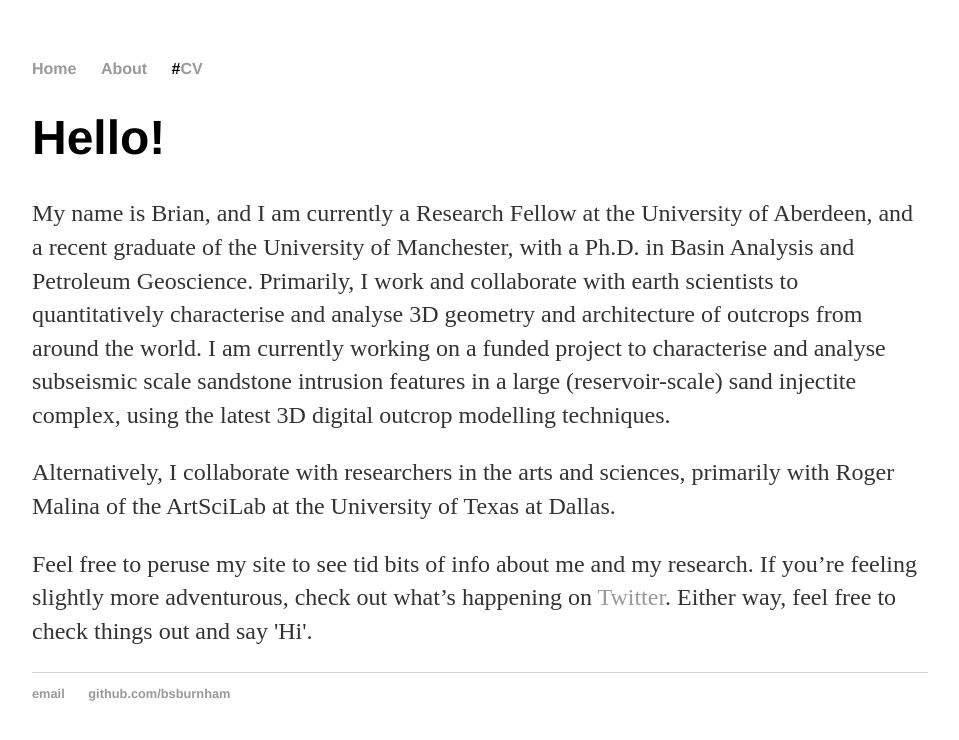
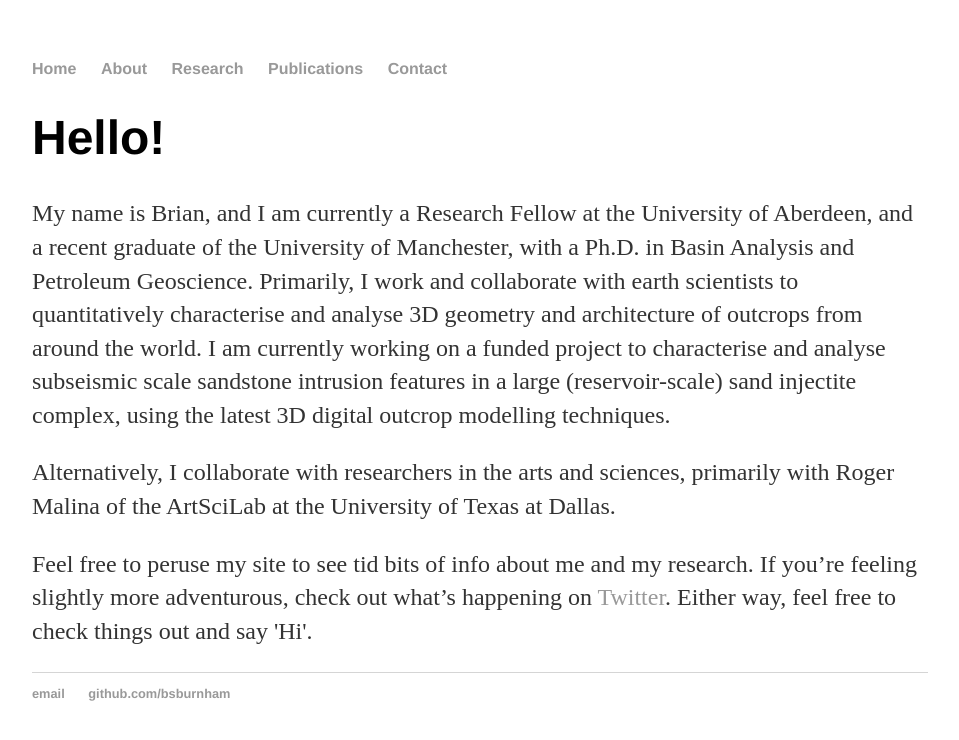
Before and after one commit to bsburnham/bsburnham.github.io, a Jekyll site: the page built from index.html, in a window 1280 px wide. Shown: the top 740 px of the page, without its empty margins (160-1119 px from the left). Built offline with Jekyll 4.4.1, drawn with Linux system fonts in a browser that asks for light colours.

Commit message:
Update default.html

```diff
--- a/_layouts/default.html
+++ b/_layouts/default.html
@@ -10,7 +10,9 @@
 	    		<ul>
 	        		<li><a href="/">Home</a></li>
 		        	<li><a href="/about">About</a></li>
-	        		#<li><a href="/cv">CV</a></li>
+	        		<li><a href="/cv">Research</a></li>
+				<li><a href="/cv">Publications</a></li>
+				<li><a href="/cv">Contact</a></li>
 	    		</ul>
 			</nav>
 			<div class="container">
```
